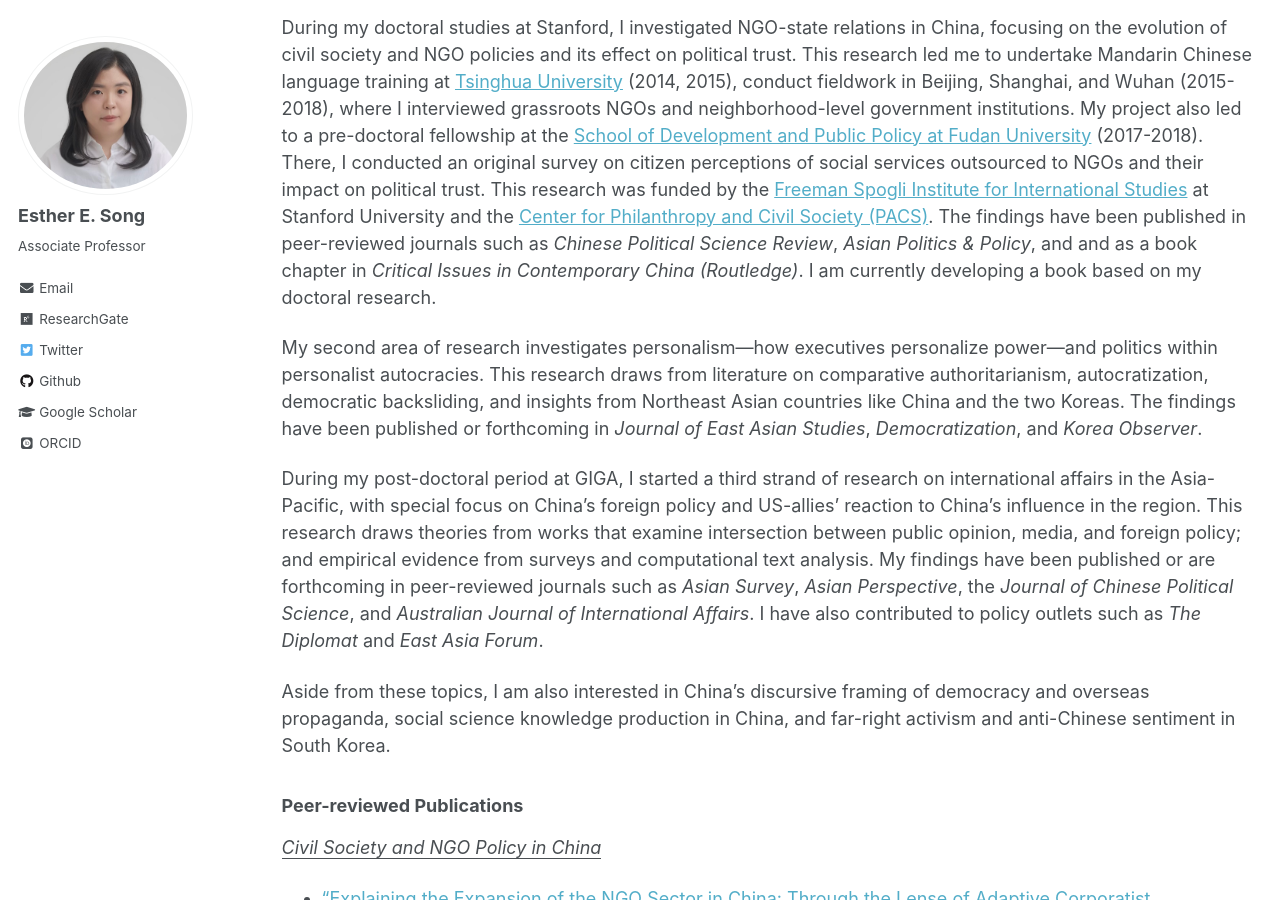
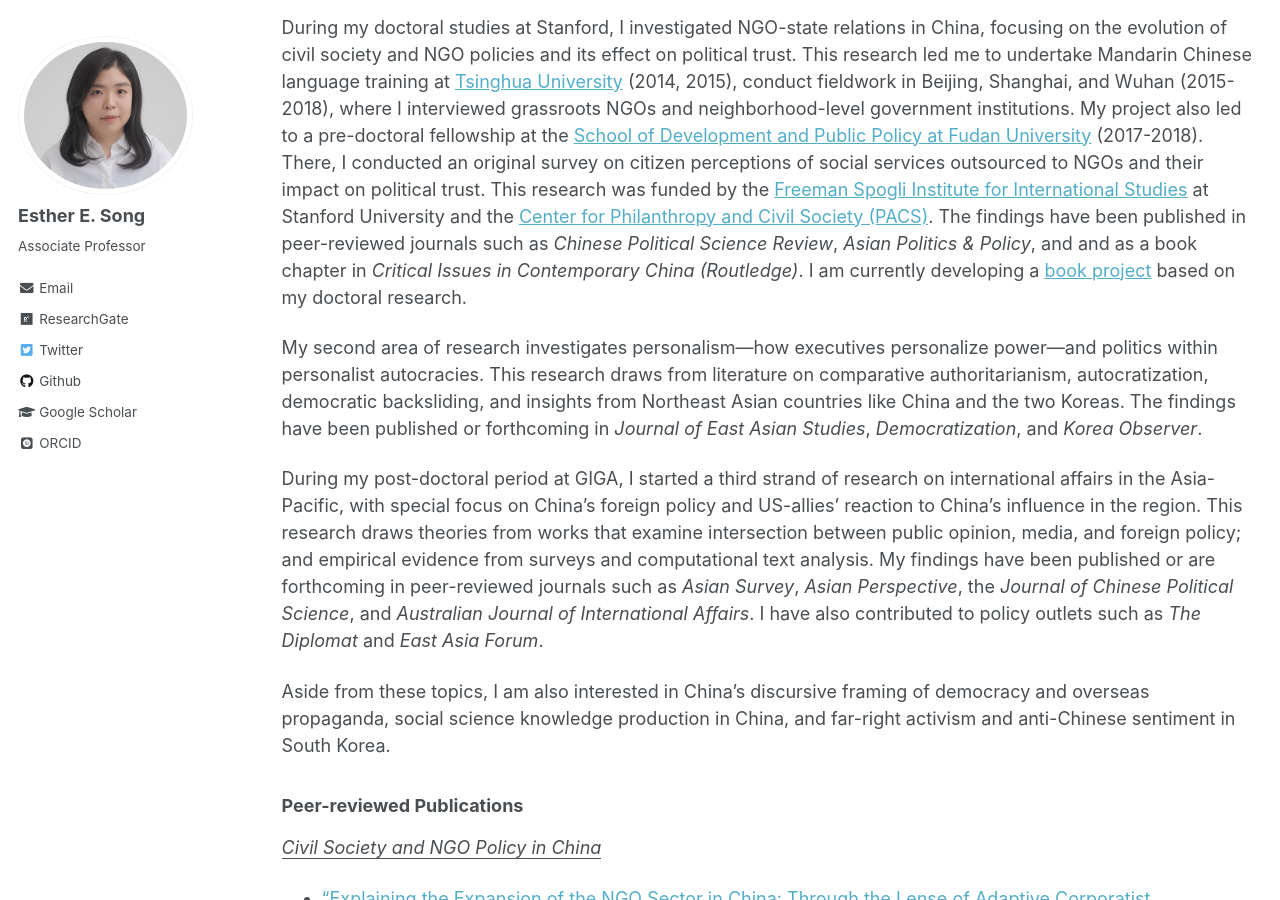
Before and after one commit to ehsong/ehsong.github.io, a Jekyll site: the page built from _pages/research.md, in a window 1280 px wide and 900 px high, scrolled down 309 px. Built offline with Jekyll 4.4.1, drawn with Linux system fonts in a browser that asks for light colours; some web fonts are replaced.

Commit message:
Update research.md

```diff
--- a/_pages/research.md
+++ b/_pages/research.md
@@ -8,7 +8,7 @@
 {% include base_path %}
 My research centers politics of China, authoritarianism in East Asia (China and the Korean penninsula), and international affairs in Asia-Pacific more broadly. I have experience using a wide variety of methods including fieldwork, surveys, statistical analyses, and text analyses. More recently, I am using computational methods to collect data and applying text mining to uncover discourse and narratives, as well as quantitative analysis of survey data and survey experiments to gauage micro-level causal effects.
 
-During my doctoral studies at Stanford, I investigated NGO-state relations in China, focusing on the evolution of civil society and NGO policies and its effect on political trust. This research led me to undertake Mandarin Chinese language training at [Tsinghua University](https://www.tsinghua.edu.cn/en/) (2014, 2015), conduct fieldwork in Beijing, Shanghai, and Wuhan (2015-2018), where I interviewed grassroots NGOs and neighborhood-level government institutions. My project also led to a pre-doctoral fellowship at the [School of Development and Public Policy at Fudan University](https://www.fudan.edu.cn/en/2019/0514/c295a96700/page.psp) (2017-2018). There, I conducted an original survey on citizen perceptions of social services outsourced to NGOs and their impact on political trust. This research was funded by the [Freeman Spogli Institute for International Studies](https://fsi.stanford.edu/) at Stanford University and the [Center for Philanthropy and Civil Society (PACS)](https://pacscenter.stanford.edu/). The findings have been published in peer-reviewed journals such as *Chinese Political Science Review*, *Asian Politics & Policy*, and and as a book chapter in *Critical Issues in Contemporary China (Routledge)*. I am currently developing a book based on my doctoral research.
+During my doctoral studies at Stanford, I investigated NGO-state relations in China, focusing on the evolution of civil society and NGO policies and its effect on political trust. This research led me to undertake Mandarin Chinese language training at [Tsinghua University](https://www.tsinghua.edu.cn/en/) (2014, 2015), conduct fieldwork in Beijing, Shanghai, and Wuhan (2015-2018), where I interviewed grassroots NGOs and neighborhood-level government institutions. My project also led to a pre-doctoral fellowship at the [School of Development and Public Policy at Fudan University](https://www.fudan.edu.cn/en/2019/0514/c295a96700/page.psp) (2017-2018). There, I conducted an original survey on citizen perceptions of social services outsourced to NGOs and their impact on political trust. This research was funded by the [Freeman Spogli Institute for International Studies](https://fsi.stanford.edu/) at Stanford University and the [Center for Philanthropy and Civil Society (PACS)](https://pacscenter.stanford.edu/). The findings have been published in peer-reviewed journals such as *Chinese Political Science Review*, *Asian Politics & Policy*, and and as a book chapter in *Critical Issues in Contemporary China (Routledge)*. I am currently developing a [book project](http://esthersong.org/book/) based on my doctoral research.
 
 My second area of research investigates personalism—how executives personalize power—and politics within personalist autocracies. This research draws from literature on comparative authoritarianism, autocratization, democratic backsliding, and insights from Northeast Asian countries like China and the two Koreas. The findings have been published or forthcoming in *Journal of East Asian Studies*, *Democratization*, and *Korea Observer*.
 
```
